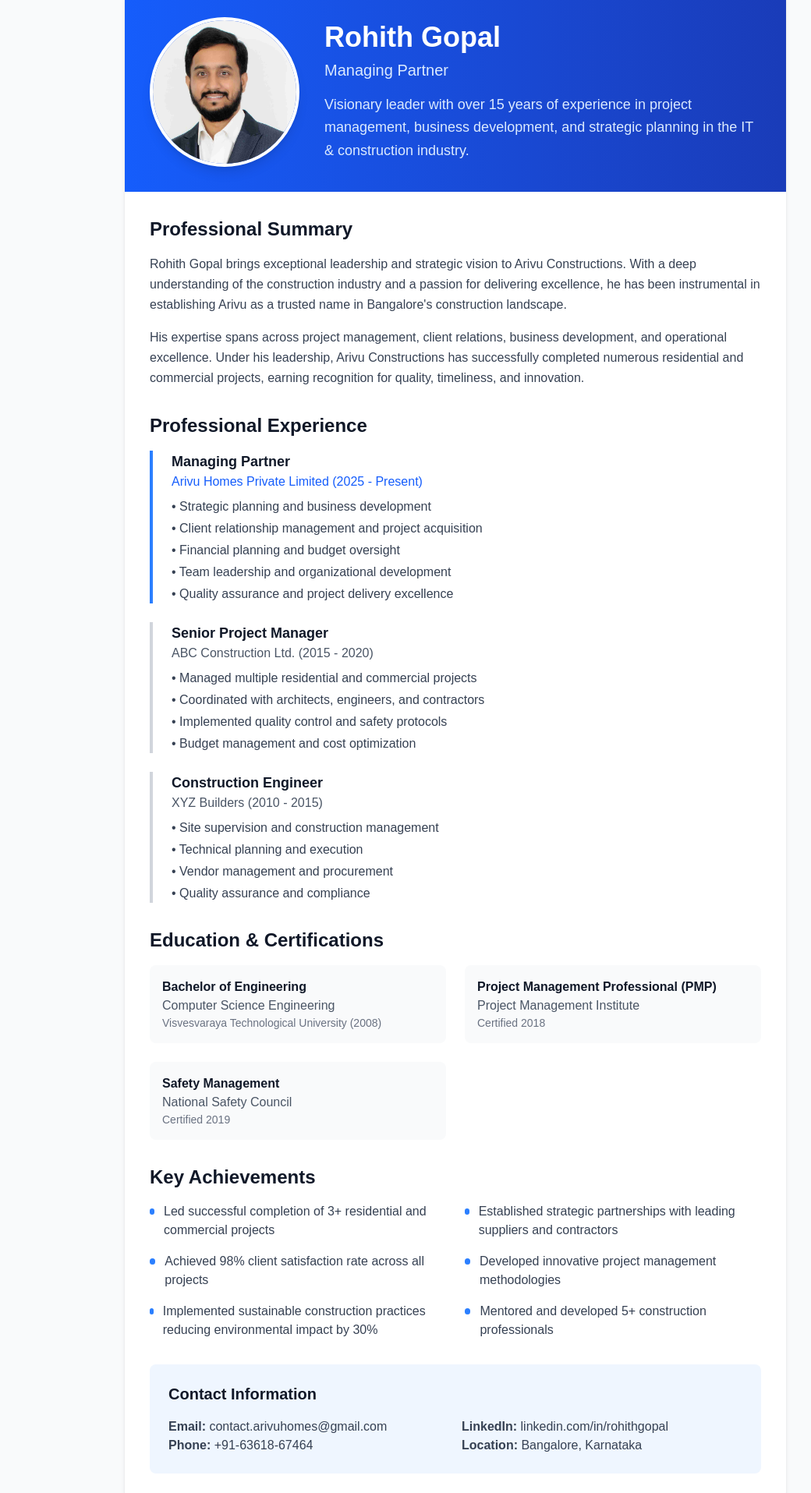
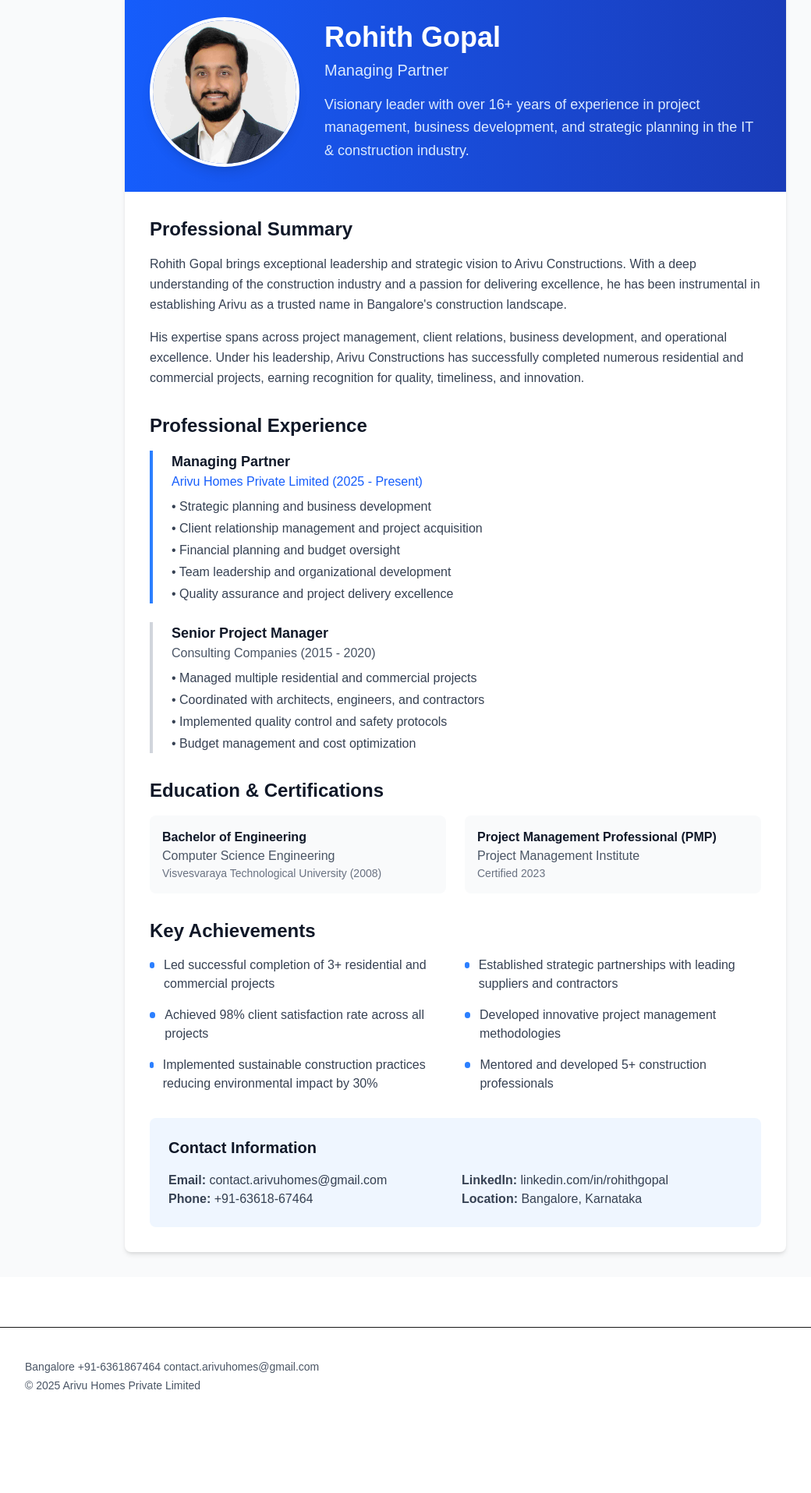
Before and after one commit to Rohithg86/arivu-homes, a Next.js app: page /team/rohith-gopal in a window 1280 px wide. Shown: the part 204-2119 px from the top of the page at 78% size, without its empty margins (56-1096 px from the left). After the commit the page ends 2031 px from the top, so only its background shows below. Built offline with nearby package versions, Linux system fonts and the light colour scheme.

Commit message:
name,ph and email changes

```diff
--- a/src/app/admin-login/page.tsx
+++ b/src/app/admin-login/page.tsx
@@ -6,7 +6,7 @@
 export default function AdminLoginPage() {
   const router = useRouter();
   const [username, setUsername] = useState("arivu_admin");
-  const [password, setPassword] = useState("");
+  const [password, setPassword] = useState("arivu@123");
   const [loading, setLoading] = useState(false);
   const [error, setError] = useState<string | null>(null);
 
--- a/src/app/layout.tsx
+++ b/src/app/layout.tsx
@@ -19,7 +19,7 @@
             </Link>
             <nav className="hidden sm:flex items-center gap-4 sm:gap-6 text-sm">
               <Link href="/services" className="hover:text-blue-600">Services</Link>
-              <Link href="/journey" className="hover:text-blue-600">Journey</Link>
+              <Link href="/journey" className="hover:text-blue-600">Client Journey</Link>
               <Link href="/team" className="hover:text-blue-600">Team</Link>
               <Link href="/projects" className="hover:text-blue-600">Projects</Link>
               <Link href="/admin" className="px-3 py-1.5 rounded bg-gray-900 text-white hover:bg-gray-800">Admin</Link>
@@ -30,7 +30,7 @@
         {children}
         <footer className="border-t mt-16">
           <div className="max-w-6xl mx-auto px-6 py-10 text-sm text-gray-600">
-            <div>Bangalore  +91-9986767464  arivuhomes@gmail.com</div>
+            <div>Bangalore  +91-6361867464  contact.arivuhomes@gmail.com</div>
             <div className="mt-1">© {new Date().getFullYear()} Arivu Homes Private Limited</div>
           </div>
         </footer>
--- a/src/app/page.tsx
+++ b/src/app/page.tsx
@@ -59,7 +59,7 @@
           <Link href="/projects" className="rounded-xl p-6 hover:shadow-lg transition-all duration-300 group border" style={{background:"linear-gradient(180deg,#ecfdf5, #ffffff)"}}>
             <div className="text-4xl mb-4 group-hover:scale-110 transition-transform duration-300">🏗️</div>
             <h3 className="text-xl font-bold mb-3">Current Projects</h3>
-            <p className="text-gray-700 leading-relaxed">Track ongoing construction projects in Bangalore with completion status and budget monitoring.</p>
+            <p className="text-gray-700 leading-relaxed">Track ongoing projects in Bangalore.</p>
             <div className="mt-4 text-gray-600 text-sm font-medium group-hover:text-gray-900 transition-colors">
               View Projects →
             </div>
@@ -123,12 +123,12 @@
               <div className="bg-white rounded-xl p-6 shadow-md">
                 <div className="text-2xl mb-3">📞</div>
                 <h3 className="font-semibold text-gray-900 mb-2">Phone</h3>
-                <p className="text-gray-600">+91-9986767464</p>
+                <p className="text-gray-600">+91-6361867464</p>
               </div>
               <div className="bg-white rounded-xl p-6 shadow-md">
                 <div className="text-2xl mb-3">✉️</div>
                 <h3 className="font-semibold text-gray-900 mb-2">Email</h3>
-                <p className="text-gray-600">arivuhomes@gmail.com</p>
+                <p className="text-gray-600">contact.arivuhomes@gmail.com</p>
               </div>
             </div>
           </div>
--- a/src/app/projects/page.tsx
+++ b/src/app/projects/page.tsx
@@ -160,7 +160,7 @@
           <div className="flex items-center justify-between">
             <div>
               <h1 className="text-3xl font-bold text-gray-900">Current Projects</h1>
-              <p className="text-gray-600 mt-1">Track ongoing construction projects in Bangalore</p>
+              <p className="text-gray-600 mt-1">Our ongoing projects in Bangalore</p>
             </div>
             <div className="flex gap-3">
               <Link href="/" className="text-gray-600 hover:text-gray-900">
--- a/src/app/team/page.tsx
+++ b/src/app/team/page.tsx
@@ -6,7 +6,7 @@
     {
       name: "Rohith Gopal",
       role: "Managing Partner",
-      bio: "Visionary leader with over 15 years of experience in construction management, business development, and strategic planning in the Bangalore construction industry.",
+      bio: "Visionary leader with over 16+ years of experience in Project Management, Business Development, and strategic planning in the Bangalore construction industry.",
       image: "/profile/rohith.jpg",
       slug: "rohith-gopal",
       color: "blue",
@@ -16,21 +16,21 @@
     {
       name: "Chethan Kumar S",
       role: "Chief Engineer",
-      bio: "Highly skilled civil engineer with 18+ years of experience in structural design, construction management, and technical leadership across diverse construction projects.",
+      bio: "Highly skilled civil engineer with 20+ years of experience in construction management and technical leadership across diverse construction projects.",
       image: "/profile/chethan.jpg",
       slug: "chethan-kumar-s",
       color: "green",
-      experience: "18+ Years",
-      specialties: ["Structural Design", "Construction Management", "Technical Leadership", "Quality Control"]
+      experience: "20+ Years",
+      specialties: ["Construction Management", "Technical Leadership", "Quality Control", "Structural Analysis"]
     },
     {
       name: "Shashank D",
       role: "Senior Architect & Structural Engineer",
       bio: "Creative architect and structural engineer with 8+ years of experience in innovative design solutions, sustainable architecture, and integrated structural systems.",
-      image: "https://images.unsplash.com/photo-1560250097-0b93528c311a?w=400&h=400&fit=crop&crop=face",
+      image: "/profile/shashank.jpg",
       slug: "shashank-d",
       color: "purple",
-      experience: "16+ Years",
+      experience: "8+ Years",
       specialties: ["Architectural Design", "Structural Engineering", "Sustainable Design", "Innovation"]
     }
   ];
@@ -161,15 +161,15 @@
 
           <div className="grid grid-cols-1 md:grid-cols-4 gap-8">
             <div className="text-center">
-              <div className="text-4xl font-bold text-blue-600 mb-2">49+</div>
+              <div className="text-4xl font-bold text-blue-600 mb-2">45+</div>
               <div className="text-gray-600">Years Combined Experience</div>
             </div>
             <div className="text-center">
-              <div className="text-4xl font-bold text-green-600 mb-2">100+</div>
+              <div className="text-4xl font-bold text-green-600 mb-2">30+</div>
               <div className="text-gray-600">Projects Completed</div>
             </div>
             <div className="text-center">
-              <div className="text-4xl font-bold text-purple-600 mb-2">15+</div>
+              <div className="text-4xl font-bold text-purple-600 mb-2">4+</div>
               <div className="text-gray-600">Professional Certifications</div>
             </div>
             <div className="text-center">
--- a/src/app/team/rohith-gopal/page.tsx
+++ b/src/app/team/rohith-gopal/page.tsx
@@ -36,7 +36,7 @@
                 <h2 className="text-4xl font-bold mb-2">Rohith Gopal</h2>
                 <p className="text-xl text-blue-100 mb-4">Managing Partner</p>
                 <p className="text-blue-100 text-lg leading-relaxed">
-                  Visionary leader with over 15 years of experience in project management,
+                  Visionary leader with over 16+ years of experience in project management,
                   business development, and strategic planning in the IT & construction industry.
                 </p>
               </div>
@@ -80,23 +80,12 @@
 
                 <div className="border-l-4 border-gray-300 pl-6">
                   <h4 className="text-lg font-semibold text-gray-900">Senior Project Manager</h4>
-                  <p className="text-gray-600 font-medium">ABC Construction Ltd. (2015 - 2020)</p>
+                  <p className="text-gray-600 font-medium"> Consulting Companies (2015 - 2020)</p>
                   <ul className="text-gray-700 mt-2 space-y-1">
                     <li>• Managed multiple residential and commercial projects</li>
                     <li>• Coordinated with architects, engineers, and contractors</li>
                     <li>• Implemented quality control and safety protocols</li>
                     <li>• Budget management and cost optimization</li>
-                  </ul>
-                </div>
-
-                <div className="border-l-4 border-gray-300 pl-6">
-                  <h4 className="text-lg font-semibold text-gray-900">Construction Engineer</h4>
-                  <p className="text-gray-600 font-medium">XYZ Builders (2010 - 2015)</p>
-                  <ul className="text-gray-700 mt-2 space-y-1">
-                    <li>• Site supervision and construction management</li>
-                    <li>• Technical planning and execution</li>
-                    <li>• Vendor management and procurement</li>
-                    <li>• Quality assurance and compliance</li>
                   </ul>
                 </div>
               </div>
@@ -114,12 +103,7 @@
                 <div className="bg-gray-50 p-4 rounded-lg">
                   <h4 className="font-semibold text-gray-900">Project Management Professional (PMP)</h4>
                   <p className="text-gray-600">Project Management Institute</p>
-                  <p className="text-sm text-gray-500">Certified 2018</p>
-                </div>
-                <div className="bg-gray-50 p-4 rounded-lg">
-                  <h4 className="font-semibold text-gray-900">Safety Management</h4>
-                  <p className="text-gray-600">National Safety Council</p>
-                  <p className="text-sm text-gray-500">Certified 2019</p>
+                  <p className="text-sm text-gray-500">Certified 2023</p>
                 </div>
               </div>
             </section>
--- a/src/app/team/shashank-d/page.tsx
+++ b/src/app/team/shashank-d/page.tsx
@@ -36,7 +36,7 @@
                 <h2 className="text-4xl font-bold mb-2">Shashank D</h2>
                 <p className="text-xl text-purple-100 mb-4">Senior Architect & Structural Engineer</p>
                 <p className="text-purple-100 text-lg leading-relaxed">
-                  Creative architect and structural engineer with 16+ years of experience in innovative
+                  Creative architect and structural engineer with 8+ years of experience in innovative
                   design solutions, sustainable architecture, and integrated structural systems.
                 </p>
               </div>
```
